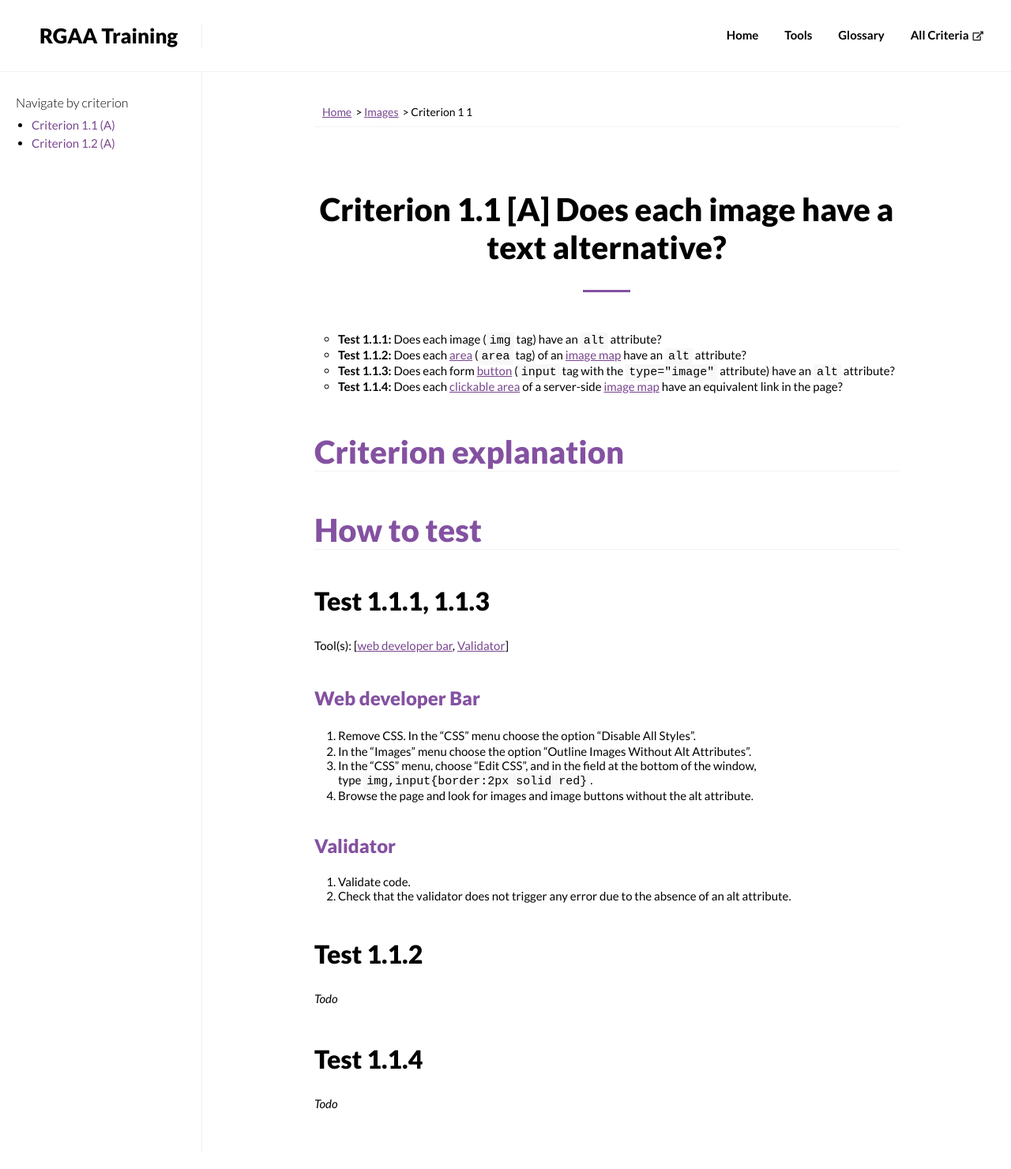
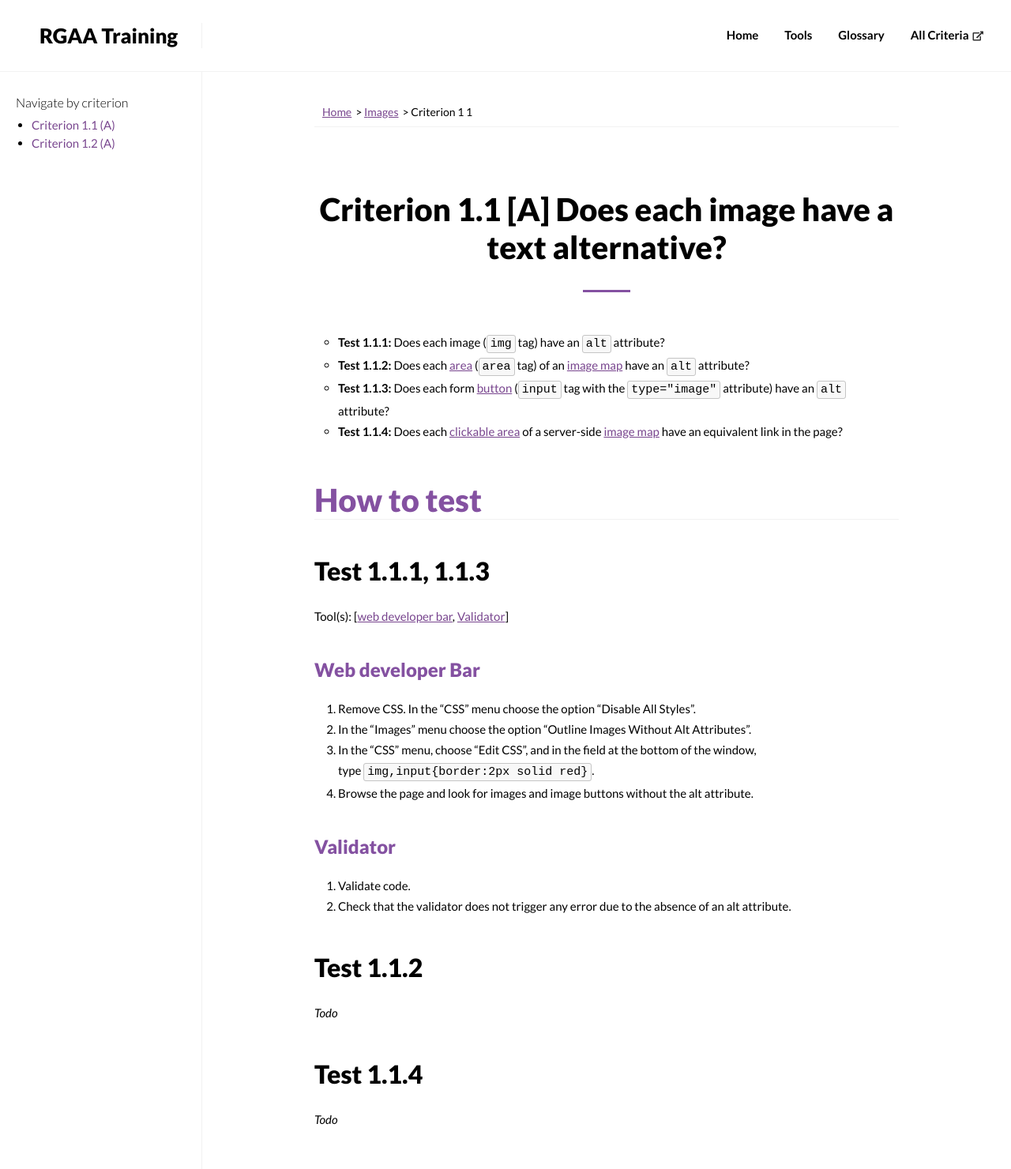
Before and after one commit to stevenMouret/web-accessibility-guidelines, a Jekyll site: the page built from _doc/images/criterion-1-1.md, in a window 1280 px wide. Shown: the whole page at 79% size. Built offline with Jekyll 4.4.1, drawn with Linux system fonts in a browser that asks for light colours; nearby versions of some CDN libraries; before the commit the page ends 1459 px from its top, so only the background shows below that.

Commit message:
Improve criterion 1.1 + improve a11y

```diff
--- a/_doc/images/criterion-1-1.md
+++ b/_doc/images/criterion-1-1.md
@@ -11,9 +11,6 @@ navigation: images
 *   **Test 1.1.2:** Does each [area](../glossary.html#area-of-an-image-map) (`area` tag) of an [image map](../glossary.html#image-map) have an `alt` attribute?
 *   **Test 1.1.3:** Does each form [button](../glossary.html#button-form) (`input` tag with the `type="image"` attribute) have an `alt` attribute?
 *   **Test 1.1.4:** Does each [clickable area](../glossary.html#area-clickable) of a server-side [image map](../glossary.html#image-map) have an equivalent link in the page?
-
-### Criterion explanation
-
 
 ### How to test
 
--- /dev/null
+++ b/_includes/footer.html
@@ -0,0 +1,3 @@
+<section class="footer">
+
+</section>
--- a/_includes/menu.html
+++ b/_includes/menu.html
@@ -1,6 +1,8 @@
-<ul class="menu">
-    <li><a href="{{ '/' | prepend: site.baseurl }}"{% if page.id contains 'index'%} aria-current="page"{% endif%}>Home</a></li>
-    <li><a href="{{ '/tools' | prepend: site.baseurl }}"{% if page.id contains 'tools'%} aria-current="page"{% endif%}>Tools</a></li>
-    <li><a href="{{ '/glossary' | prepend: site.baseurl }}"{% if page.id contains 'glossary'%} aria-current="page"{% endif%}>Glossary</a></li>
-    <li><a href="http://disic.github.io/rgaa_referentiel_en/criteria.html" target="_blank" title="Criteria (new window)">All Criteria</a></li>
-</ul>
+<nav class="menu" role="navigation" aria-label="Main navigation" id="navigation">
+    <ul>
+        <li><a href="{{ '/' | prepend: site.baseurl }}"{% if page.id contains 'index'%} aria-current="page"{% endif%}>Home</a></li>
+        <li><a href="{{ '/tools' | prepend: site.baseurl }}"{% if page.id contains 'tools'%} aria-current="page"{% endif%}>Tools</a></li>
+        <li><a href="{{ '/glossary' | prepend: site.baseurl }}"{% if page.id contains 'glossary'%} aria-current="page"{% endif%}>Glossary</a></li>
+        <li><a href="http://disic.github.io/rgaa_referentiel_en/criteria.html" target="_blank" title="Criteria (new window)">All Criteria</a></li>
+    </ul>
+</nav>
--- a/_includes/navigation.html
+++ b/_includes/navigation.html
@@ -1,4 +1,3 @@
-<nav role="navigation" aria-label="Main sections">
 <ul class="menu-main-sections">
     {% for navigation in include.navigation %}
     {% assign post = site.doc | where: "id", navigation | first %}
@@ -17,4 +16,3 @@
     </li>
     {% endfor %}
 </ul>
-</nav>
--- /dev/null
+++ b/_includes/skip.html
@@ -0,0 +1,4 @@
+<ul class="skip">
+    <li><a href="#content">Content</a></li>
+    <li><a href="#navigation">Navigation</a></li>
+</ul>
--- a/_layouts/home.html
+++ b/_layouts/home.html
@@ -3,9 +3,10 @@
 {%- include head.html -%}
 <body>
 <div class="site">
+    {%- include skip.html -%}
     {%- include header.html -%}
     <div class="container">
-        <main class="page-content" role="main">
+        <main class="page-content" role="main" id="content">
             <div class="page-content__wrapper">
                 {%- include breadcrumb.html -%}
                 <article class="content">
@@ -21,6 +22,7 @@
             {% include navigation.html navigation=page.navigation %}
         </main>
     </div>
+    {%- include footer.html -%}
 </div>
 </body>
 </html>
--- a/_sass/config/_content.scss
+++ b/_sass/config/_content.scss
@@ -66,7 +66,7 @@
     }
 
     p {
-        line-height: 2.4rem;
+        line-height: 2.6rem;
         margin-bottom: 2rem;
     }
 
@@ -81,8 +81,8 @@
     ul {
         list-style: circle;
     }
-    ol {
-
+    li {
+        line-height: 2.6rem;
     }
 
     blockquote {
@@ -97,7 +97,8 @@
 
     code.highlighter-rouge {
         background: $color-3-1;
-        border-right: 0.3rem;
+        border: 0.1rem solid darken($color-3-1, 20%);
+        border-radius: 0.3rem;
         padding: 0.2rem 0.4rem;
     }
 }
--- a/_sass/config/_menus.scss
+++ b/_sass/config/_menus.scss
@@ -1,7 +1,10 @@
 .menu {
+    flex: 1 1 100%;
     margin-left: 1rem;
-    text-align: right;
-    flex: 1 1 100%;
+
+    ul {
+        text-align: right;
+    }
 
     li {
         display: inline-block;
@@ -171,3 +174,13 @@
     font-size: 1.8rem;
     font-weight: 700;
 }
+
+.skip {
+    margin: 0 1rem;
+
+    li {
+        display: inline-block;
+        margin: 0 .5rem;
+        vertical-align: middle;
+    }
+}
```
Lines whose indentation alone changed are shown as unchanged.
